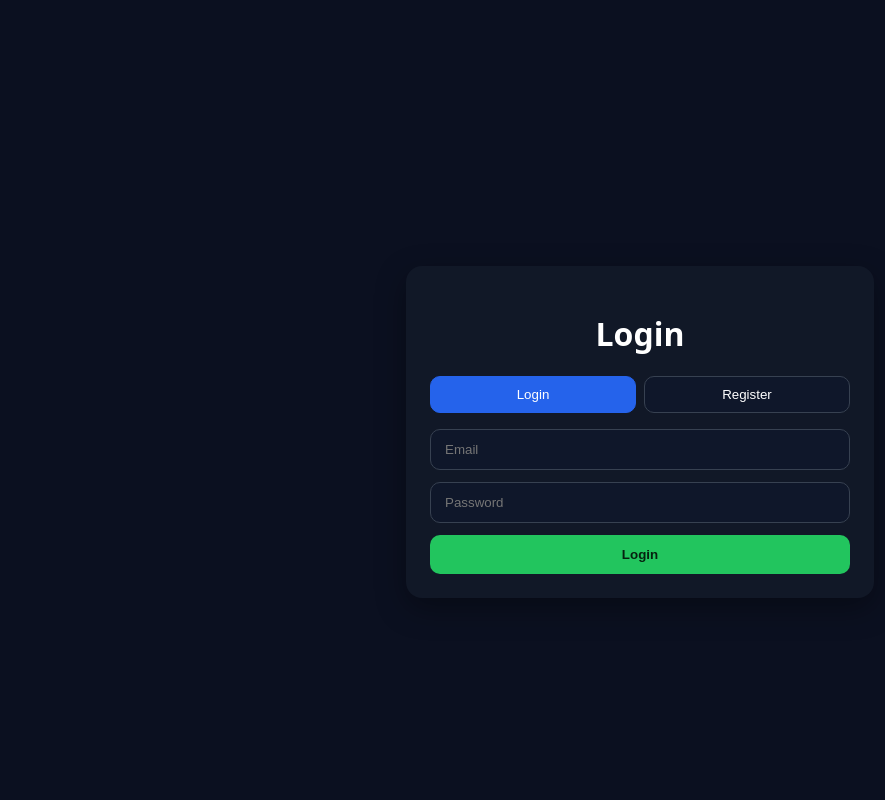
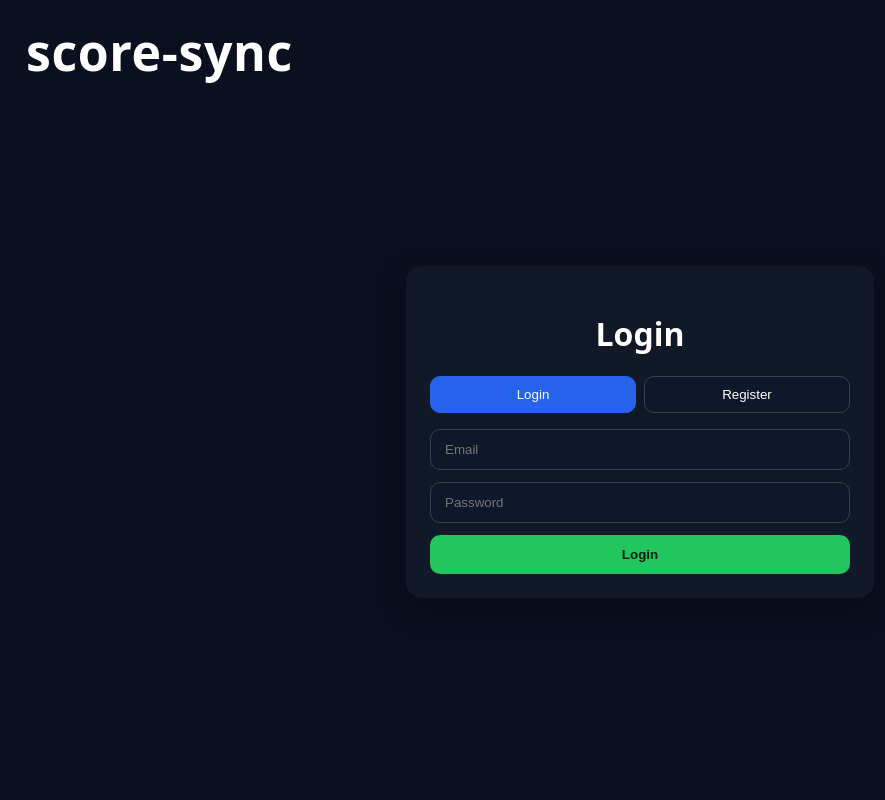
Before and after one commit to alyssadarakdjian/Score-Sync, a React (Create React App) app in the folder frontend/: page / in a window 1280 px wide. Shown: the top 800 px of the page, without its empty margins (0-885 px from the left). Built offline with nearby package versions, Linux system fonts and the light colour scheme; no server answers.

Commit message:
login page change

```diff
--- a/frontend/src/App.css
+++ b/frontend/src/App.css
@@ -4,6 +4,19 @@ body {
   font-family: system-ui, sans-serif;
   margin: 0;
   padding: 0;
+}
+
+.brand {
+  font-size: 50px;
+  position: fixed;
+  top: 12px;
+  left: 16px;
+  font-weight: 700;
+  color: #ffffff;
+  letter-spacing: 0.6px;
+  padding: 6px 10px;
+  border-radius: 8px;
+  z-index: 50;
 }
 
 .container {
--- a/frontend/src/App.js
+++ b/frontend/src/App.js
@@ -73,6 +73,7 @@ export default function App() {
 
   return (
     <div className="container">
+      <div className="brand">score-sync</div>
       <div className="card">
         <h1>{mode === "login" ? "Login" : "Register"}</h1>
 
```
